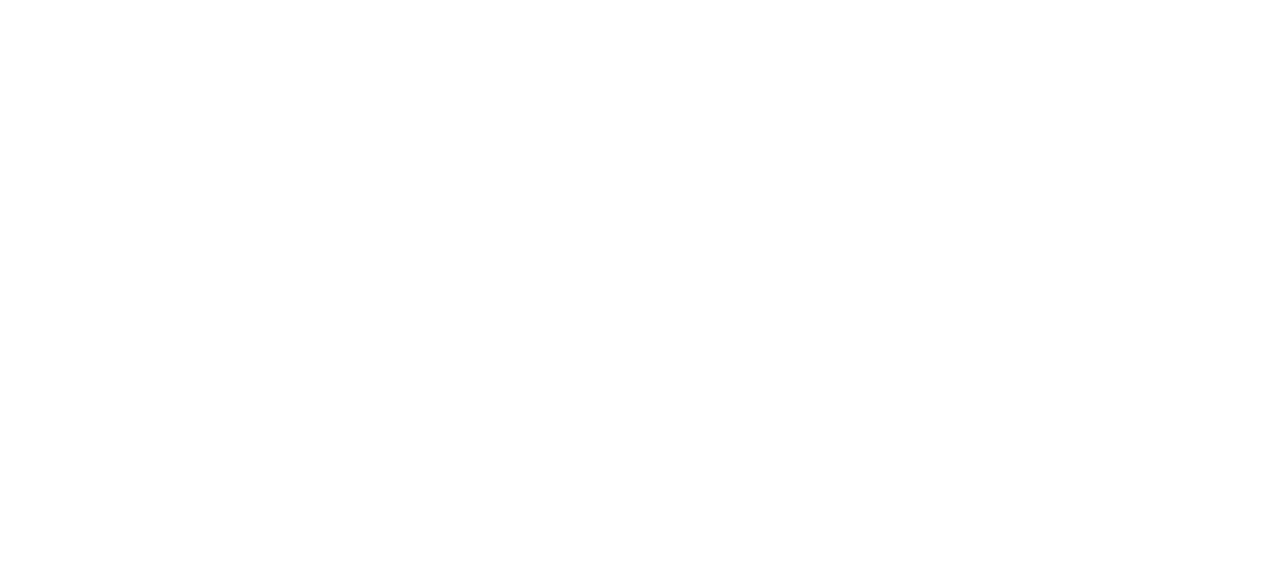
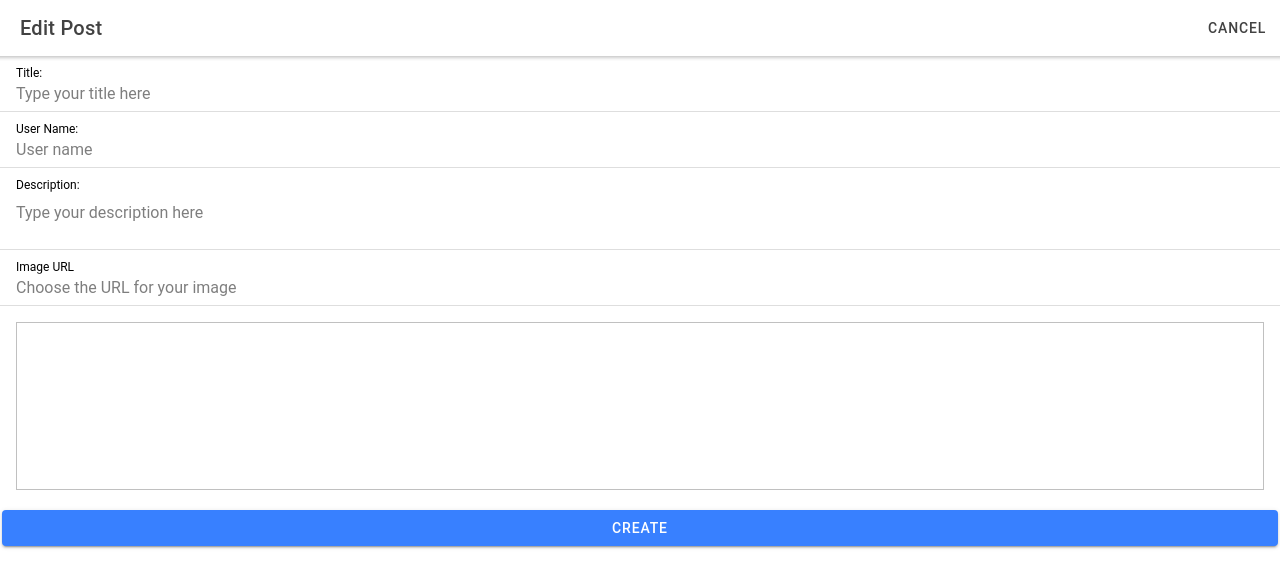
Before and after one commit to Daniel692/WhatAreYouUpTo, a React (Create React App) app: page /post/1 in a window 1280 px wide. Shown: the top 588 px of the page. Built offline with nearby package versions, Linux system fonts and the light colour scheme.

Commit message:
edit button added

```diff
--- a/src/App.jsx
+++ b/src/App.jsx
@@ -22,6 +22,7 @@
 
 /* Theme variables */
 import './theme/variables.css';
+import EditPostPage from './pages/EditPostPage';
 
 
 setupIonicReact();
@@ -36,6 +37,9 @@
         <Route exact path="/add">
           <AddPost />
         </Route>
+        <Route path="/post/:id">
+          <EditPostPage/>
+        </Route>
         <Route exact path="/">
           <Redirect to="/home" />
         </Route>
--- a/src/components/NewCard.jsx
+++ /dev/null
@@ -1,21 +0,0 @@
-
-import { IonCard, IonCardHeader, IonCardSubtitle, IonCardTitle, IonCardContent, IonImg } from '@ionic/react';
-import "./NewCard.css"
-
-const NewCard = (props) => {
-
-  return (
-        <IonCard>
-          <IonCardHeader>
-            <IonImg className='post-img' src={props.image}/>
-            <IonCardTitle>{props.title}</IonCardTitle>
-            <IonCardSubtitle>From: {props.uid}</IonCardSubtitle>
-          </IonCardHeader>
-          <IonCardContent>
-            {props.body}
-          </IonCardContent>
-        </IonCard>
-  );
-};
-
-export default NewCard
--- /dev/null
+++ b/src/components/SingleCard.jsx
@@ -0,0 +1,32 @@
+
+import { IonCard, IonButton, IonCardHeader, IonCardSubtitle, IonCardTitle, IonCardContent, IonImg } from '@ionic/react';
+import { useHistory} from 'react-router-dom';
+
+import "./NewCard.css"
+
+
+const SingleCard = (props) => {
+
+  const history = useHistory();
+  function goToPost() {
+    history.push("/post/" + props.id)
+    window.location.reload(false);
+   }
+
+  return (
+        <IonCard>
+          <IonCardHeader>
+            <IonImg className='post-img' src={props.image}/>
+            <IonCardTitle>{props.title}</IonCardTitle>
+            <IonCardSubtitle>From: {props.uid}</IonCardSubtitle>
+          </IonCardHeader>
+          <IonCardContent>
+            {props.body}
+          </IonCardContent>
+<IonButton shape="round" expand="block" color="secondary" onClick={goToPost}>Edit</IonButton>
+
+        </IonCard>
+  );
+};
+
+export default SingleCard
--- /dev/null
+++ b/src/pages/EditPostPage.jsx
@@ -0,0 +1,30 @@
+import { IonButton, IonHeader, IonToolbar, IonTitle, IonButtons, IonContent } from "@ionic/react";
+
+import FormCard from '../components/CardForm'
+
+export default function EditPostPage(post, dismiss) {
+
+    async function updatePost(postToUpdate) {
+        const dbUrl = `https://nimble-monument-344608-default-rtdb.europe-west1.firebasedatabase.app/posts/${post.id}.json`
+        await fetch(dbUrl, {
+            method: "PUT",
+            body: JSON.stringify({ ...post, ...postToUpdate })
+        })
+        console.log(JSON.stringify({ ...post, ...postToUpdate }))
+        dismiss()
+    }
+
+    return (
+        <IonContent>
+        <IonHeader>
+            <IonToolbar>
+                <IonButtons slot="secondary">
+                    <IonButton onClick={() => dismiss()}>Cancel</IonButton>
+                </IonButtons>
+                <IonTitle>Edit Post</IonTitle>
+            </IonToolbar>
+        </IonHeader>
+        <FormCard post={post} handleSubmit={updatePost} />
+    </IonContent>
+    )
+}
--- a/src/pages/Home.jsx
+++ b/src/pages/Home.jsx
@@ -2,9 +2,8 @@
 import { useHistory } from 'react-router-dom';
 import { IonContent,IonFabButton, IonFab, IonIcon, IonHeader, IonList, IonPage, IonTitle, IonToolbar, IonRefresher, IonRefresherContent, useIonViewWillEnter } from '@ionic/react';
 import { add } from "ionicons/icons";
-import NewCard from '../components/NewCard';
+import SingleCard from '../components/SingleCard';
 import './Home.css';
-
 
 const Home = () => {
   const [posts, setPosts] = useState([])
@@ -47,9 +46,9 @@
         </IonRefresher>
         <IonList>
           {
-            posts.map(post => <NewCard title={post.title} image={post.image} uid={post.uid} body={post.body} key={post.id}/>)
+            posts.map(post => <SingleCard title={post.title} image={post.image} uid={post.uid} body={post.body} key={post.id} id={post.id}/>
+            )
           }
-          <NewCard title="My Title" name="my name"/>
         </IonList>
       </IonContent>
       <IonFab vertical="bottom" horizontal="end" slot="fixed">
```
Also changed, not shown: src/components/SinglePost.jsx (added, +13 -0 lines).
